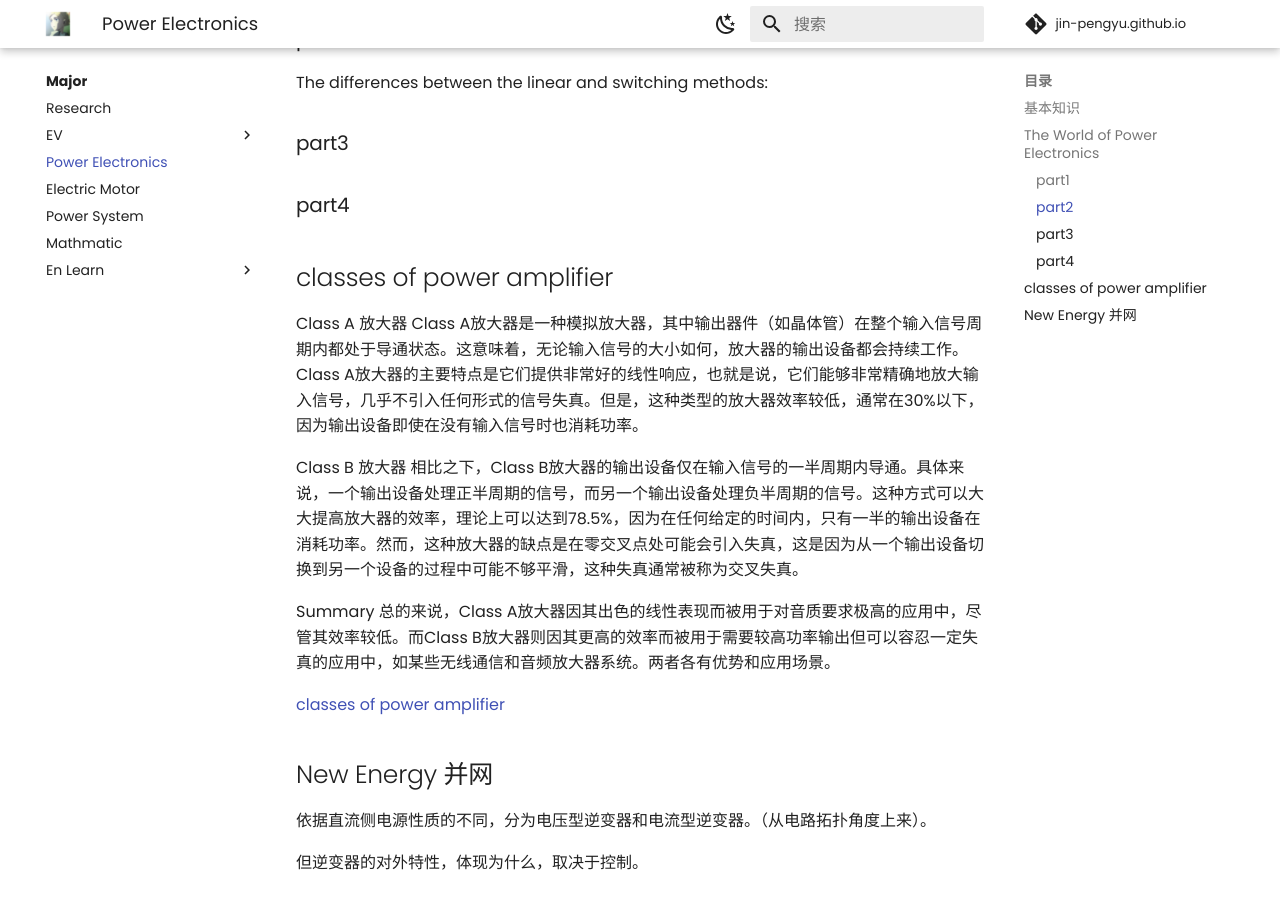
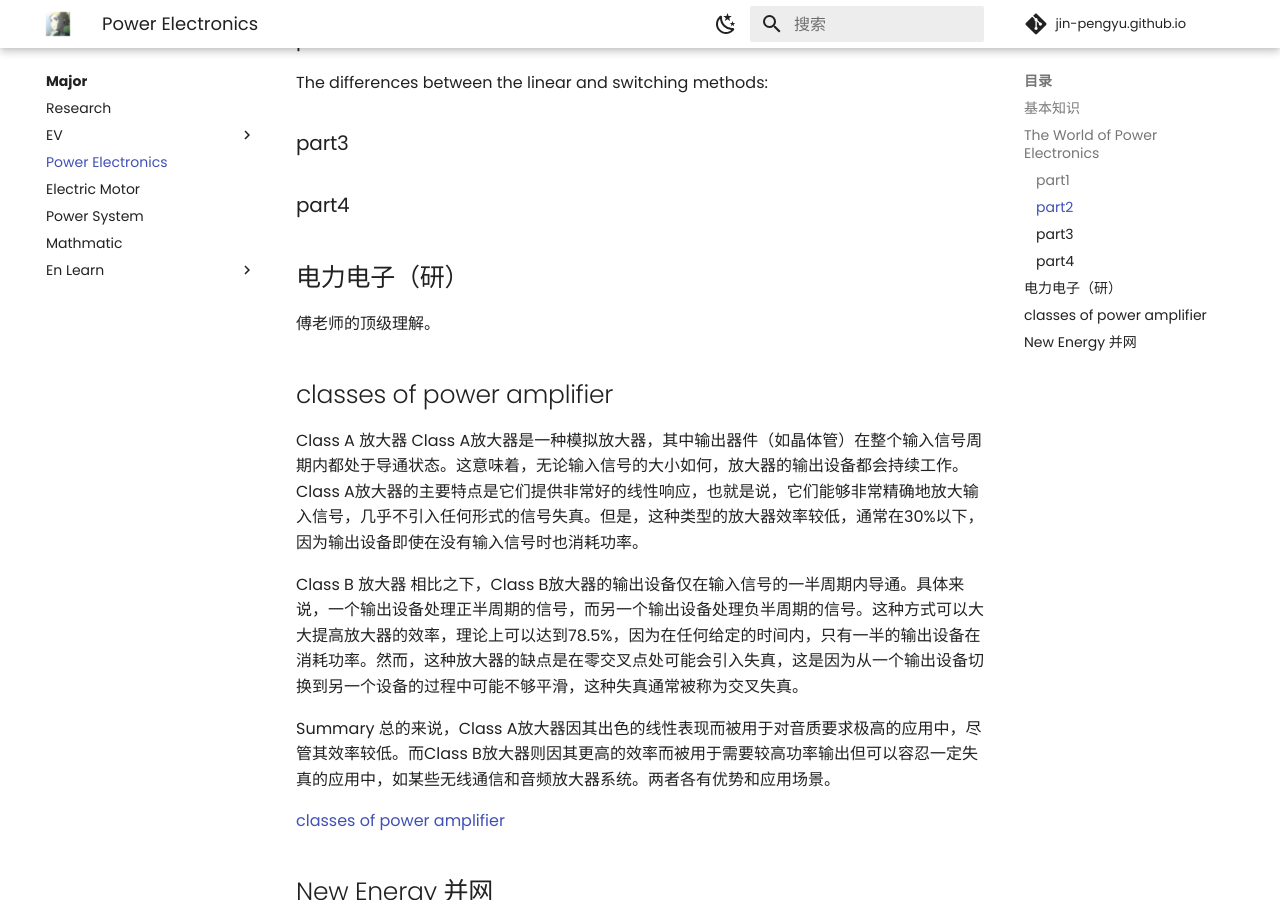
Before and after one commit to Pengyu-Jin/Pengyu-Jin.github.io, an MkDocs documentation site: the page built from docs/major/Power Electronics/PE.md, in a window 1280 px wide and 900 px high, scrolled down 533 px. Built offline with MkDocs 1.6.1 and Material for MkDocs 9.7.7, drawn with Linux system fonts in a browser that asks for light colours; comment, search, counter and statistics services are not loaded.

Commit message:
20240821

```diff
--- a/docs/major/Power Electronics/PE.md
+++ b/docs/major/Power Electronics/PE.md
@@ -14,7 +14,8 @@ The differences between the linear and switching methods:
 ### part3
 ### part4
 
-
+## 电力电子（研）
+傅老师的顶级理解。
 
 
 ## classes of power amplifier
```
